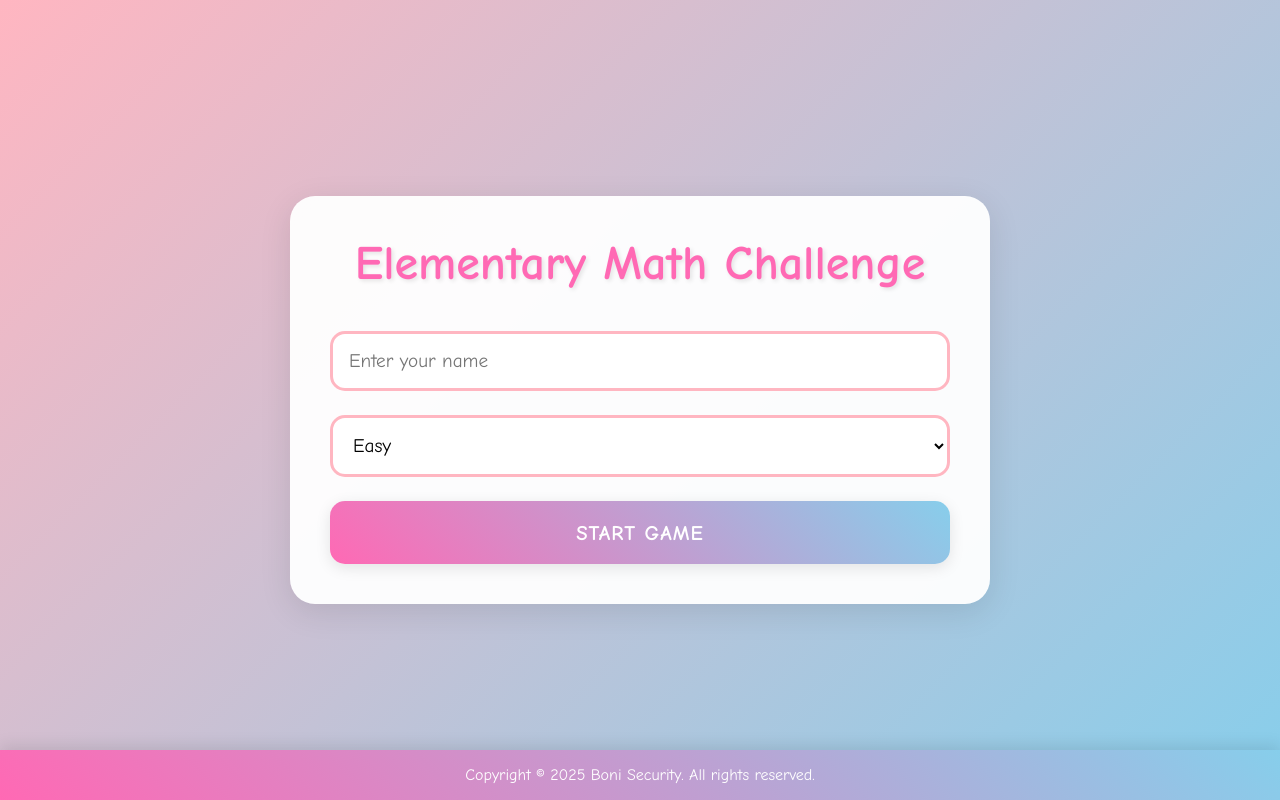
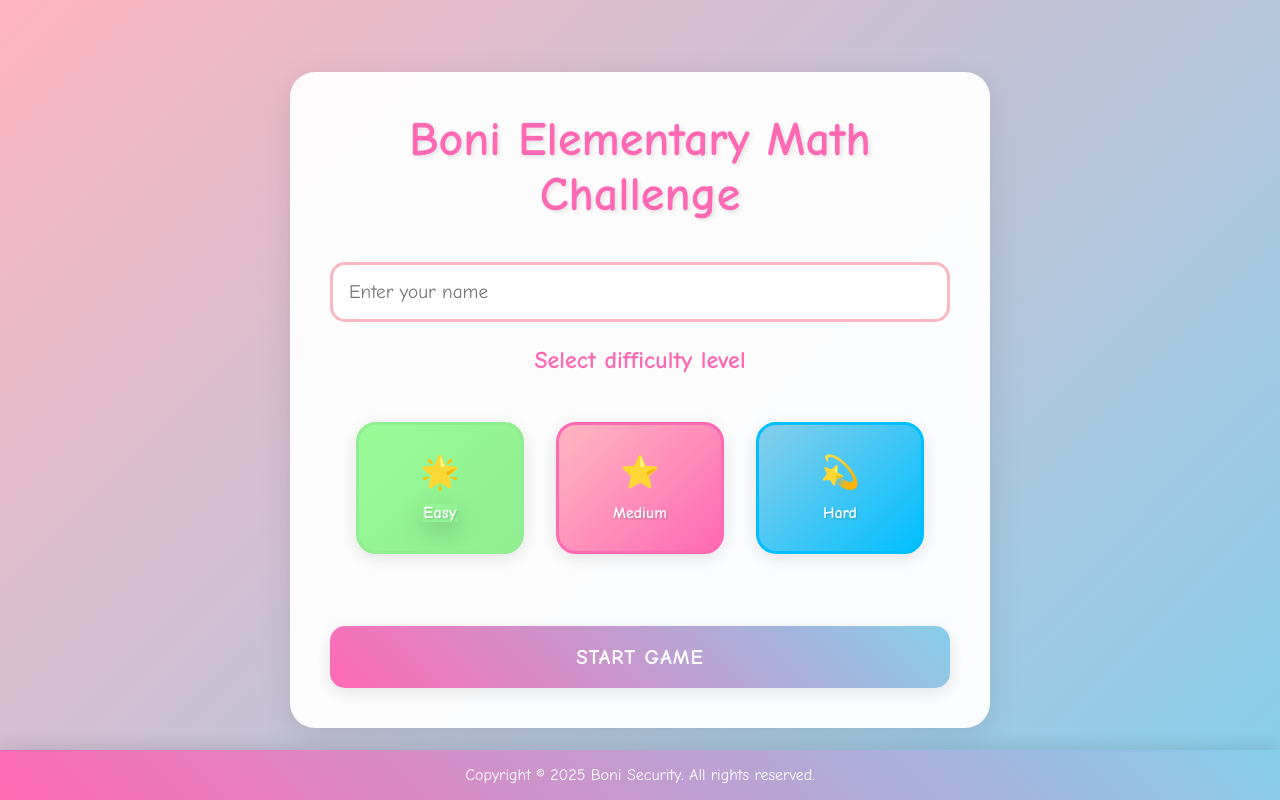
Before and after one commit to boniyeamincse/mathgame, a plain HTML site: page index.html in a window 1280 px wide. Drawn offline with Linux system fonts and the light colour scheme.

Commit message:
first commit

```diff
--- a/index.html
+++ b/index.html
@@ -3,21 +3,36 @@
 <head>
     <meta charset="UTF-8">
     <meta name="viewport" content="width=device-width, initial-scale=1.0">
-    <title>Elementary Math Challenge</title>
+    <title>Boni || Elementary Math Challenge</title>
     <link rel="stylesheet" href="styles.css">
 </head>
 <body>
     <div class="container">
         <!-- Player Registration Section -->
         <div id="registration" class="section active">
-            <h1>Elementary Math Challenge</h1>
+            <h1>Boni Elementary Math Challenge</h1>
             <div class="registration-form">
                 <input type="text" id="playerName" placeholder="Enter your name" required>
-                <select id="difficulty">
-                    <option value="easy">Easy</option>
-                    <option value="medium">Medium</option>
-                    <option value="hard">Hard</option>
-                </select>
+                <div class="difficulty-selection">
+                    <h3>Select difficulty level</h3>
+                    <div class="difficulty-options">
+                        <label class="difficulty-option easy">
+                            <input type="radio" name="difficulty" value="easy" checked>
+                            <span class="difficulty-icon">🌟</span>
+                            <span class="difficulty-label">Easy</span>
+                        </label>
+                        <label class="difficulty-option medium">
+                            <input type="radio" name="difficulty" value="medium">
+                            <span class="difficulty-icon">⭐</span>
+                            <span class="difficulty-label">Medium</span>
+                        </label>
+                        <label class="difficulty-option hard">
+                            <input type="radio" name="difficulty" value="hard">
+                            <span class="difficulty-icon">💫</span>
+                            <span class="difficulty-label">Hard</span>
+                        </label>
+                    </div>
+                </div>
                 <button id="startGame">Start Game</button>
             </div>
         </div>
--- a/script.js
+++ b/script.js
@@ -32,7 +32,7 @@ document.addEventListener('DOMContentLoaded', () => {
             alert('Please enter your name!');
             return;
         }
-        difficulty = document.getElementById('difficulty').value;
+        difficulty = document.querySelector('input[name="difficulty"]:checked').value;
         document.getElementById('playerNameDisplay').textContent = `Player: ${playerName}`;
         showSection('game');
         generateQuestion();
--- a/styles.css
+++ b/styles.css
@@ -56,7 +56,7 @@ h1 {
     gap: 1.5rem;
 }
 
-input, select {
+input[type="text"] {
     padding: 1rem;
     border: 3px solid #FFB6C1;
     border-radius: 15px;
@@ -65,10 +65,96 @@ input, select {
     transition: all 0.3s;
 }
 
-input:focus, select:focus {
+input[type="text"]:focus {
     border-color: #FF69B4;
     box-shadow: 0 0 15px rgba(255, 105, 180, 0.3);
     outline: none;
+}
+
+.difficulty-selection {
+    text-align: center;
+}
+
+.difficulty-selection h3 {
+    color: #FF69B4;
+    margin-bottom: 1rem;
+    font-size: 1.5rem;
+}
+
+.difficulty-options {
+    display: flex;
+    gap: 2rem;
+    justify-content: center;
+    align-items: center;
+    margin: 2rem auto;
+    max-width: 600px;
+    padding: 1rem;
+}
+
+.difficulty-option {
+    flex: 1;
+    cursor: pointer;
+    padding: 1.8rem;
+    border-radius: 20px;
+    text-align: center;
+    transition: all 0.4s ease;
+    display: flex;
+    flex-direction: column;
+    align-items: center;
+    gap: 0.8rem;
+    max-width: 180px;
+    box-shadow: 0 4px 15px rgba(0, 0, 0, 0.1);
+    position: relative;
+    overflow: hidden;
+}
+
+.difficulty-option input[type="radio"] {
+    display: none;
+}
+
+.difficulty-option.easy {
+    background: linear-gradient(135deg, #98FB98, #90EE90);
+    border: 3px solid #90EE90;
+}
+
+.difficulty-option.medium {
+    background: linear-gradient(135deg, #FFB6C1, #FF69B4);
+    border: 3px solid #FF69B4;
+}
+
+.difficulty-option.hard {
+    background: linear-gradient(135deg, #87CEEB, #00BFFF);
+    border: 3px solid #00BFFF;
+}
+
+.difficulty-icon {
+    font-size: 2rem;
+}
+
+.difficulty-label {
+    font-weight: bold;
+    color: white;
+    text-shadow: 1px 1px 2px rgba(0, 0, 0, 0.2);
+}
+
+.difficulty-option:hover,
+.difficulty-option input[type="radio"]:checked + .difficulty-icon + .difficulty-label {
+    transform: scale(1.05);
+    box-shadow: 0 8px 25px rgba(0, 0, 0, 0.2);
+}
+
+.difficulty-option:active {
+    transform: scale(0.98);
+}
+
+.difficulty-option input[type="radio"]:checked + .difficulty-icon + .difficulty-label {
+    animation: selected 0.6s ease;
+}
+
+@keyframes selected {
+    0% { transform: scale(1); }
+    50% { transform: scale(1.1); }
+    100% { transform: scale(1); }
 }
 
 button {
```
